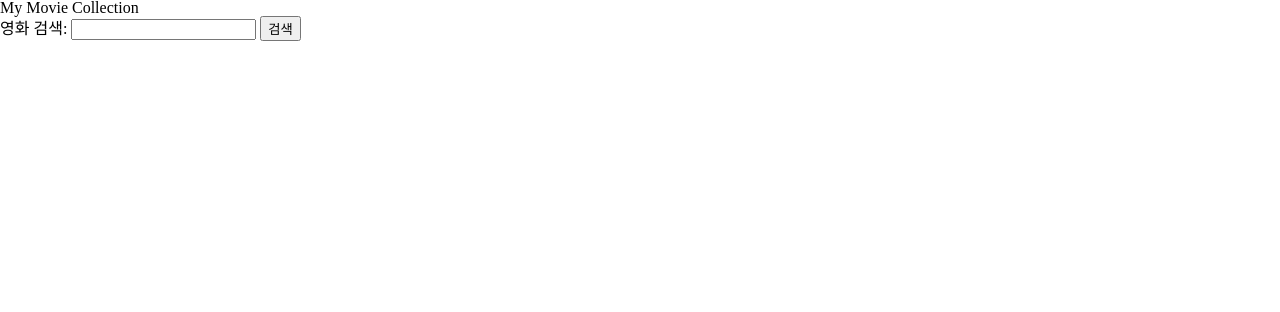
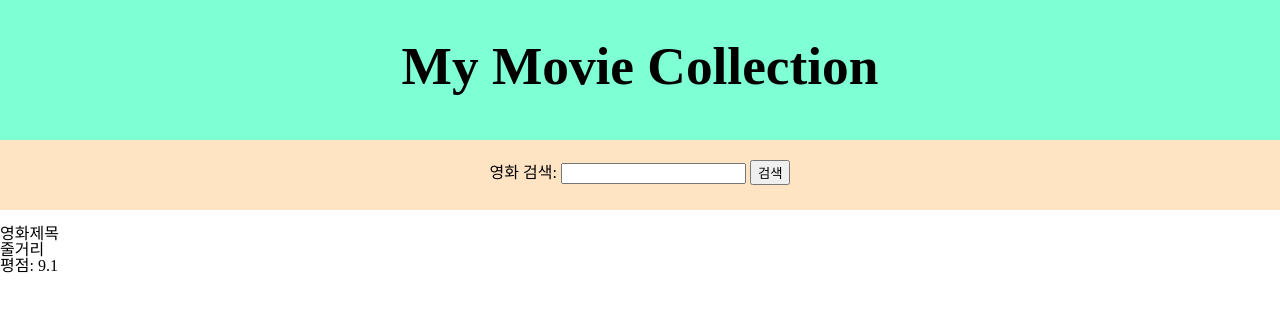
Before and after one commit to JOYmet33/movie-list-2, a plain HTML site: page index.html in a window 1280 px wide. Drawn offline with Linux system fonts and the light colour scheme; no server answers.

Commit message:
modified with feedback(2)

```diff
--- a/index.html
+++ b/index.html
@@ -1,11 +1,11 @@
 <!DOCTYPE html>
 <html lang="en">
   <head>
-    <meta charset="UTF-8">
-    <meta name="viewport" content="width=device-width, initial-scale=1.0">
+    <meta charset="UTF-8" />
+    <meta name="viewport" content="width=device-width, initial-scale=1.0" />
     <title>movie collection</title>
-    <link rel="stylesheet" href="./style/reset.css">
-    <link rel="stylesheet" href="./style/style.css">
+    <link rel="stylesheet" href="./style/reset.css" />
+    <link rel="stylesheet" href="./style/style.css" />
     <script src="./src/main.js" type="module"></script>
     <!-- <script src="./src/movie.js" type="module"></script>
     <script src="./src/search.js" type="module"></script> -->
@@ -17,9 +17,14 @@
     </header>
     <form id="search-form">
       <label>영화 검색: </label>
-        <input id="search-input"/>
+      <input id="search-input" />
       <button id="search-btn">검색</button>
     </form>
-    <ul id="card-list"></ul>
+    <ul id="card-list">
+      <img src=""/>
+      <h3 class="movie-title">영화제목</h3>
+      <p>줄거리</p>
+      <p>평점: 9.1</p>
+    </ul>
   </body>
 </html>
--- a/src/movie.js
+++ b/src/movie.js
@@ -12,3 +12,12 @@ cardList.innerHTML = moives
     )
 
     .join("");
+
+
+    // cardList.addEventListener("click", handleClickCard);
+
+    function handleClickCard ( 타겟 ) {
+        // 1. 카드 외 영역 클릭 시 - return (함수 적용x)
+        // 2. 카드 클릭 시 - id 알림창
+        // 3. 카드 안 요소(=자식 =img, h3, p) 클릭 시 - 카드(=부모) id 알림창
+    }
--- a/style/style.css
+++ b/style/style.css
@@ -0,0 +1,17 @@
+
+header {
+    background-color: aquamarine;
+    text-align: center;
+    height: 100px;
+    padding-top: 40px;
+    font-size: 40pt;
+    font-weight:700;
+}
+
+form {
+    background-color: bisque;
+    padding-top: 20px;
+
+    height: 50px;
+    text-align: center;
+}
```
Lines whose indentation alone changed are shown as unchanged.
